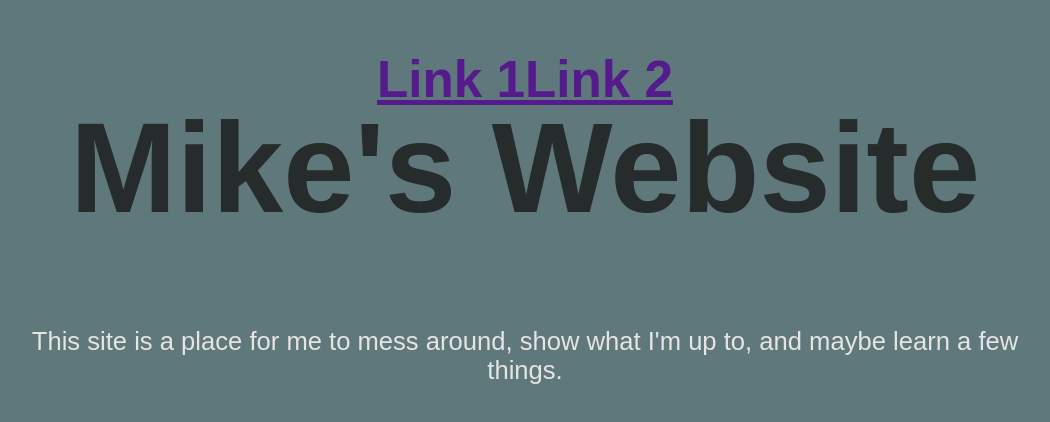
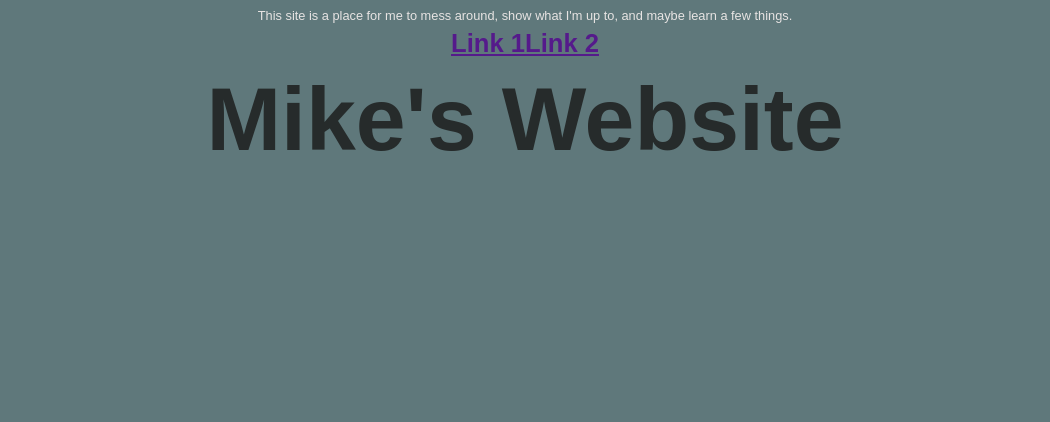
Before and after one commit to DrGanjj/website, a plain HTML site: page index.html in a window 1280 px wide. Shown: the whole page, without its empty margins (115-1165 px from the left). Drawn offline with Linux system fonts and the light colour scheme.

Commit message:
Revised overall index page structure

```diff
--- a/css/style.css
+++ b/css/style.css
@@ -1,10 +1,17 @@
 body {
     background-color: #5f787b;
     font-family: arial;
-    font-size: 2vw;
+    font-size: 1vw;
     color: #e7e4e3;
     display: flex;
     justify-content: center;
+}
+
+#titlediv {
+    height: 90%;
+    width: 78%;
+    text-align: center;
+    position: absolute;
 }
 
 #linkbar {
@@ -25,13 +32,13 @@ body {
 .mainheader {
     color: #262b2b;
     font-family: arial;
-    font-size: 10vw;
+    font-size: 7vw;
     display: flex;
     justify-content: center;
 }
 
 .link {
     font-family: arial;
-    font-size: 4vw;
+    font-size: 2vw;
     color: #eab354
 }
--- a/index.html
+++ b/index.html
@@ -9,9 +9,8 @@
 </head>
 
 <body>
-    <div id = "content">
+    <div id = "titlediv">
         <h1 class = "mainheader">Mike's Website</h1>
-        This site is a place for me to mess around, show what I'm up to, and maybe learn a few things.
     </div>
 
     <div id = "linkbar">
@@ -22,6 +21,10 @@
             <h2 class = "link"><a href = "">Link 2</a></h2>
         </p>
     </div>
+
+    <div id = "content">
+        This site is a place for me to mess around, show what I'm up to, and maybe learn a few things.
+    </div>
 </body>
 
 </html>
```
